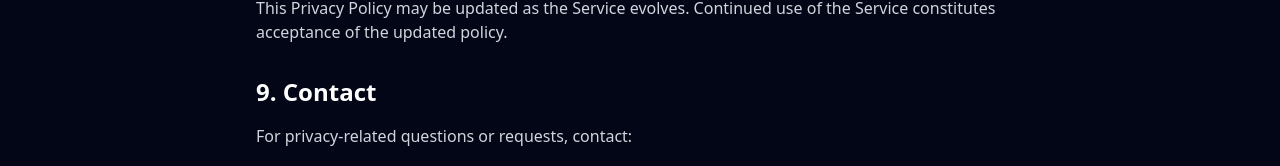
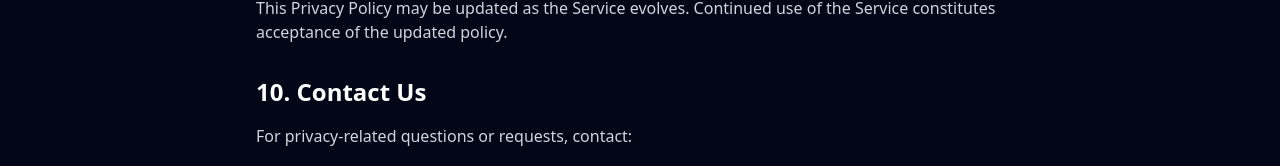
Before and after one commit to ynaffo/landing-page, a Next.js app: page /landing-page/privacy in a window 1280 px wide. Shown: the part 1828-1994 px from the top of the page. Built offline with nearby package versions, Linux system fonts and the light colour scheme.

Commit message:
Add API clarification and data scope text to Privacy Policy

```diff
--- a/app/privacy/page.tsx
+++ b/app/privacy/page.tsx
@@ -128,7 +128,7 @@
                 </section>
 
                 <section className="space-y-4">
-                    <h2 className="text-2xl font-semibold text-white">9. Contact</h2>
+                    <h2 className="text-2xl font-semibold text-white">10. Contact Us</h2>
                     <p>For privacy-related questions or requests, contact:</p>
                     <p>
                         Email:{" "}
```
